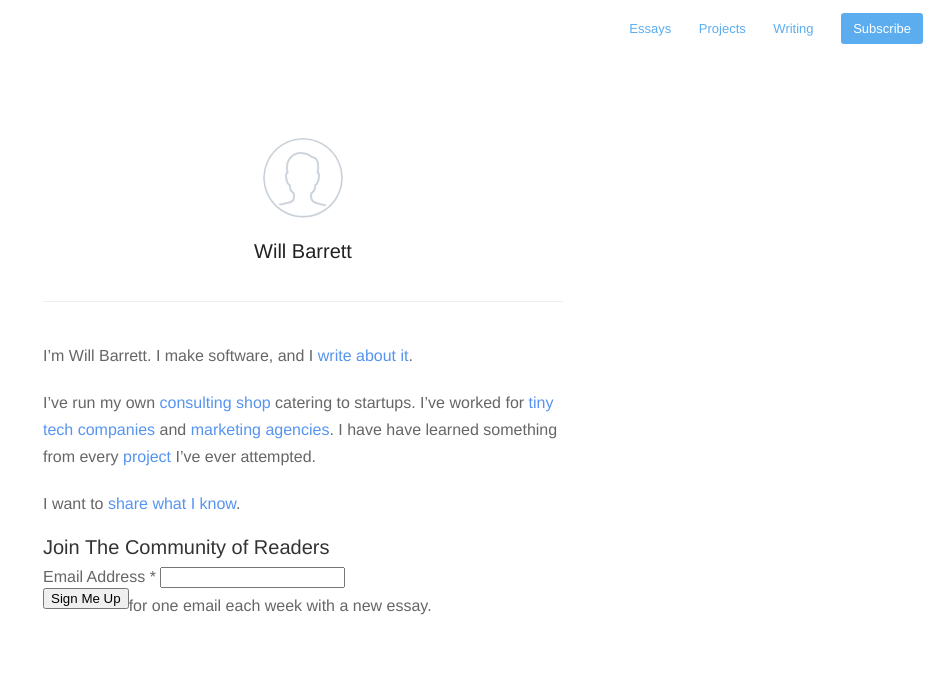
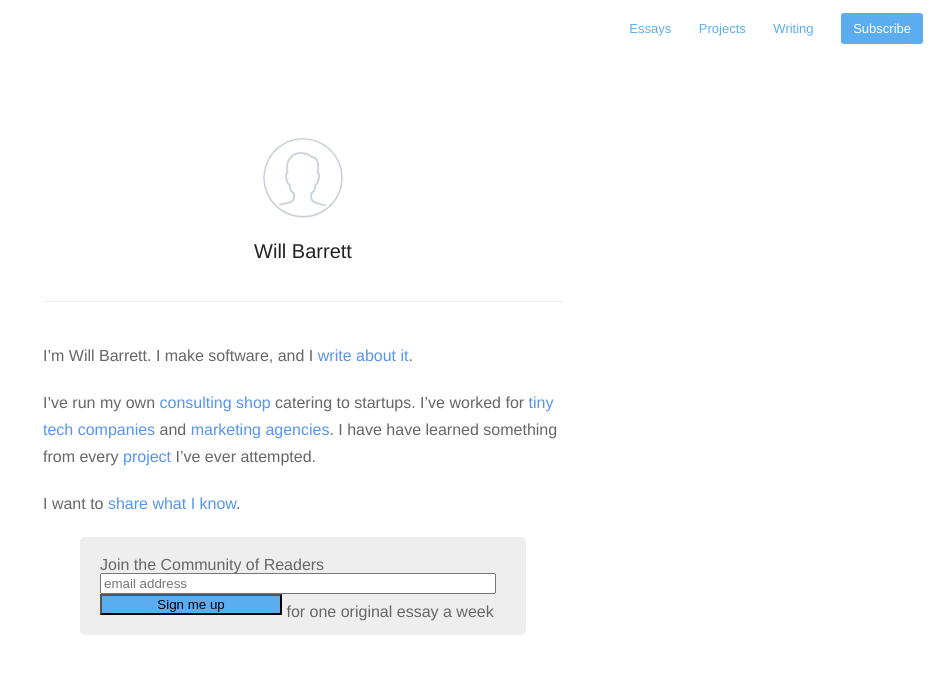
Before and after one commit to willbarrett/willbarrett.github.io, a Jekyll site: the page built from index.md, in a window 1280 px wide. Shown: the top 674 px of the page, without its empty margins (337-1280 px from the left). Built offline with Jekyll 4.4.1, drawn with Linux system fonts in a browser that asks for light colours; nearby versions of some CDN libraries; Markdown is read by kramdown in place of the engine named in the settings; comment, search, counter and statistics services are not loaded.

Commit message:
Massive improvements to newsletter signup

```diff
--- a/_config.yml
+++ b/_config.yml
@@ -6,7 +6,7 @@ aboutPage: true
 markdown: redcarpet
 highlighter: pygments
 
-paginate: 20
+# paginate: 20
 baseurl: /
 domain_name: 'http://willbarrett.github.io'
 google_analytics: 'UA-68358208-1'
--- a/_includes/navigation.html
+++ b/_includes/navigation.html
@@ -9,5 +9,5 @@
 
     <a href="{{ site.baseurl }}writing">Writing </a>
 
-    <a class="cta" href="{{ site.baseurl }}feed.xml">Subscribe</a>
+    <a class="cta" href="{{ site.baseurl }}subscribe">Subscribe</a>
 </nav>
--- a/index.md
+++ b/index.md
@@ -10,25 +10,25 @@ I've run my own [consulting shop](http://tallgreentree.com) catering to startups
 
 I want to [share what I know](/blog).
 
-<link href="//cdn-images.mailchimp.com/embedcode/classic-081711.css" rel="stylesheet" type="text/css">
+<!-- Begin MailChimp Signup Form -->
+<link href="//cdn-images.mailchimp.com/embedcode/slim-081711.css" rel="stylesheet" type="text/css">
 <style type="text/css">
-#mc_embed_signup{background:#eee; clear:left; font:14px Helvetica,Arial,sans-serif; }
+#mc_embed_signup{
+  background:#eee;
+  clear:left;
+  font:14px
+  Helvetica,Arial,sans-serif;
+}
 </style>
 <div id="mc_embed_signup">
-<form action="//willbarrett.us10.list-manage.com/subscribe/post?u=569a3b66d2809fd1a5a90dbb1&amp;id=c0d65ca547" method="post" id="mc-embedded-subscribe-form" name="mc-embedded-subscribe-form" class="validate" target="_blank" novalidate>
+<form action="//willbarrett.us10.list-manage.com/subscribe/post?u=569a3b66d2809fd1a5a90dbb1&amp;id=c0d65ca547" method="post" id="mc-embedded-subscribe-form" name="mc-embedded-subscribe-form" class="validate" target="_blank" novalidate style="padding: 20px; width: 446px; margin: 0 auto; background: #eee; border-radius: 5px;">
 <div id="mc_embed_signup_scroll">
-<h3 style="margin-bottom: 10px;">Join The Community of Readers</h3>
-<div class="mc-field-group">
-<label for="mce-EMAIL">Email Address  <span class="asterisk">*</span>
-</label>
-<input type="email" value="" name="EMAIL" class="required email" id="mce-EMAIL">
-</div>
-<div id="mce-responses" class="clear">
-<div class="response" id="mce-error-response" style="display:none"></div>
-<div class="response" id="mce-success-response" style="display:none"></div>
-</div><div style="position: absolute; left: -5000px;" aria-hidden="true"><input type="text" name="b_569a3b66d2809fd1a5a90dbb1_c0d65ca547" tabindex="-1" value=""></div>
-<div class="clear"><input type="submit" value="Sign Me Up" name="subscribe" id="mc-embedded-subscribe" class="button"><span style="position: relative; top: 8px">for one email each week with a new essay.</span></div>
+<label for="mce-EMAIL">Join the Community of Readers</label>
+<input type="email" value="" name="EMAIL" class="email" id="mce-EMAIL" placeholder="email address" required style="width: 396px">
+<div style="position: absolute; left: -5000px;" aria-hidden="true"><input type="text" name="b_569a3b66d2809fd1a5a90dbb1_c0d65ca547" tabindex="-1" value=""></div>
+<div class="clear"><input type="submit" value="Sign me up" name="subscribe" id="mc-embedded-subscribe" class="button" style="display: inline-block; width: 182px; background: #5badf0; margin-bottom: 0;"> <span style="position: relative; top: 8px;">for one original essay a week</span></div>
 </div>
 </form>
 </div>
-<script type='text/javascript' src='//s3.amazonaws.com/downloads.mailchimp.com/js/mc-validate.js'></script><script type='text/javascript'>(function($) {window.fnames = new Array(); window.ftypes = new Array();fnames[0]='EMAIL';ftypes[0]='email';fnames[1]='FNAME';ftypes[1]='text';fnames[2]='LNAME';ftypes[2]='text';}(jQuery));var $mcj = jQuery.noConflict(true);</script>
+
+<!--End mc_embed_signup-->
```
Also changed, not shown: subscribe.md (added, +13 -0 lines), writing.md (+6 -6 lines).
